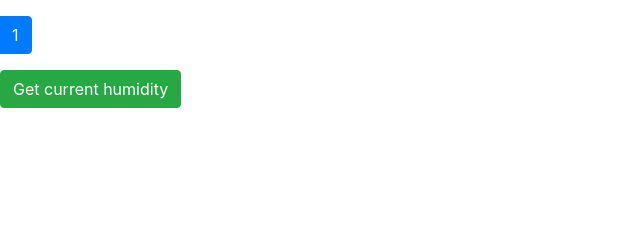
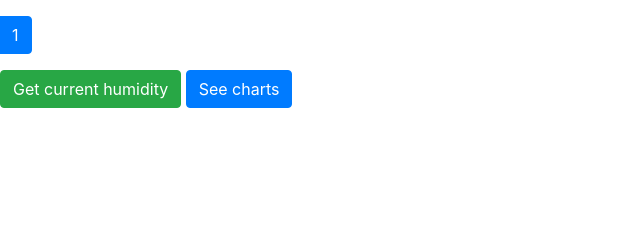
Before and after one commit to bartoszym/arduino-django, a Django app: page /data/humidities/ in a window 1280 px wide. Shown: the part 234-474 px from the top of the page, without its empty margins (0-640 px from the left). Run offline with Django 3.2, Linux system fonts and the light colour scheme; data that the repository does not hold is empty; some libraries are stand-ins or nearby versions.

Commit message:
added redirect to charts from table views

```diff
--- a/arduinosite/data/templates/data/humidity_list.html
+++ b/arduinosite/data/templates/data/humidity_list.html
@@ -17,9 +17,10 @@
     <th scope="col"></th>
 </thead>
 {% include "data/values_table.html" with object_list=object_list %}
-<form method="POST" value='get_temp'>
+<form method="POST">
     {% csrf_token %}
-    <button type="submit" class="btn btn-success">{% trans 'Get current humidity' %}</button>
+    <button type="submit" class="btn btn-success" name="get_hum">{% trans 'Get current humidity' %}</button>
+    <button type="submit" class="btn btn-primary" name="see_charts">{% trans 'See charts' %}</button>
 </form>
 </div>
 {% endblock %}
--- a/arduinosite/data/templates/data/lightness_list.html
+++ b/arduinosite/data/templates/data/lightness_list.html
@@ -17,9 +17,10 @@
     <th scope="col"></th>
 </thead>
 {% include "data/values_table.html" with object_list=object_list %}
-<form method="POST" value='get_temp'>
+<form method="POST">
     {% csrf_token %}
-    <button type="submit" class="btn btn-success">{% trans 'Get current lightness' %}</button>
+    <button type="submit" class="btn btn-success" name="get_light">{% trans 'Get current lightness' %}</button>
+    <button type="submit" class="btn btn-primary" name="see_charts">{% trans 'See charts' %}</button>
 </form>
 </div>
 {% endblock %}
--- a/arduinosite/data/templates/data/temperature_list.html
+++ b/arduinosite/data/templates/data/temperature_list.html
@@ -17,9 +17,10 @@
     <th scope="col"></th>
 </thead>
 {% include "data/values_table.html" with object_list=object_list %}
-<form method="POST" value='get_temp'>
+<form method="POST">
     {% csrf_token %}
-    <button type="submit" class="btn btn-success">{% trans 'Get current temperature' %}</button>
+    <button type="submit" class="btn btn-success" name="get_temp">{% trans 'Get current temperature' %}</button>
+    <button type="submit" class="btn btn-primary" name="see_charts">{% trans 'See charts' %}</button>
 </form>
 </div>
 {% endblock %}
--- a/arduinosite/data/views.py
+++ b/arduinosite/data/views.py
@@ -1,7 +1,7 @@
 from django.db.models.functions import ExtractDay
 from django.db.models import Sum
 from django.http import HttpResponse, HttpResponseRedirect
-from django.shortcuts import render
+from django.shortcuts import redirect, render
 from django.urls import reverse_lazy
 from django.views.generic import ListView, DeleteView
 
@@ -19,7 +19,10 @@ class TemperatureListView(ListView):
     paginate_by = 10
 
     def post(self, request, *args, **kwargs):
-        self.model.get_temperature()
+        if request.POST.get('get_temp') is not None:
+            self.model.get_temperature()
+        elif request.POST.get('see_charts') is not None:
+            return redirect('data:temperature-chart')
         return HttpResponseRedirect(self.request.path)
 
 class TemperatureDeleteView(DeleteView):
@@ -32,7 +35,10 @@ class HumidityListView(ListView):
     paginate_by = 10
 
     def post(self, request, *args, **kwargs):
-        self.model.get_humidity()
+        if request.POST.get('get_hum') is not None:
+            self.model.get_humidity()
+        elif request.POST.get('see_charts') is not None:
+            return redirect('data:humidity-chart')
         return HttpResponseRedirect(self.request.path)
 
 class HumidityDeleteView(DeleteView):
@@ -45,7 +51,10 @@ class LightnessListView(ListView):
     paginate_by = 10
 
     def post(self, request, *args, **kwargs):
-        self.model.get_lightness()
+        if request.POST.get('get_light') is not None:
+            self.model.get_lightness()
+        elif request.POST.get('see_charts') is not None:
+            return redirect('data:lightness-chart')
         return HttpResponseRedirect(self.request.path)
 
 class LightnessDeleteView(DeleteView):
```
